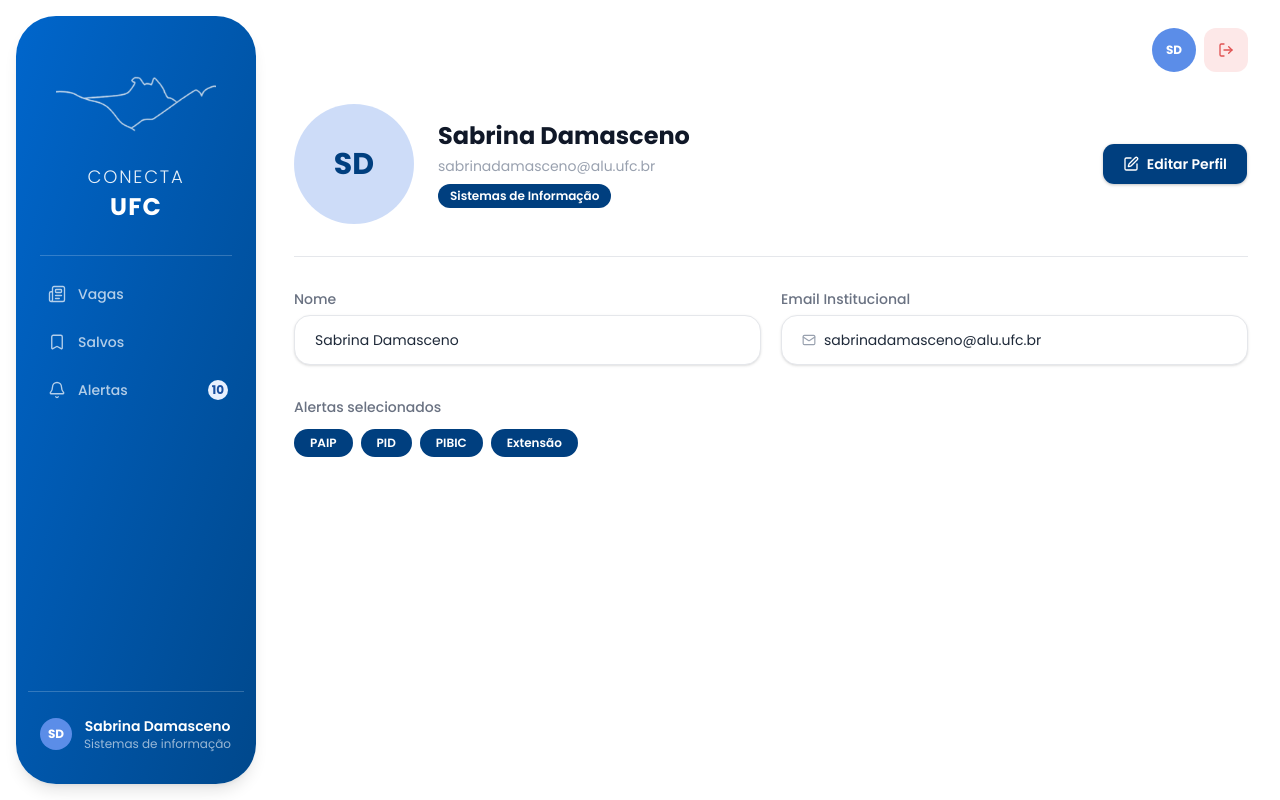
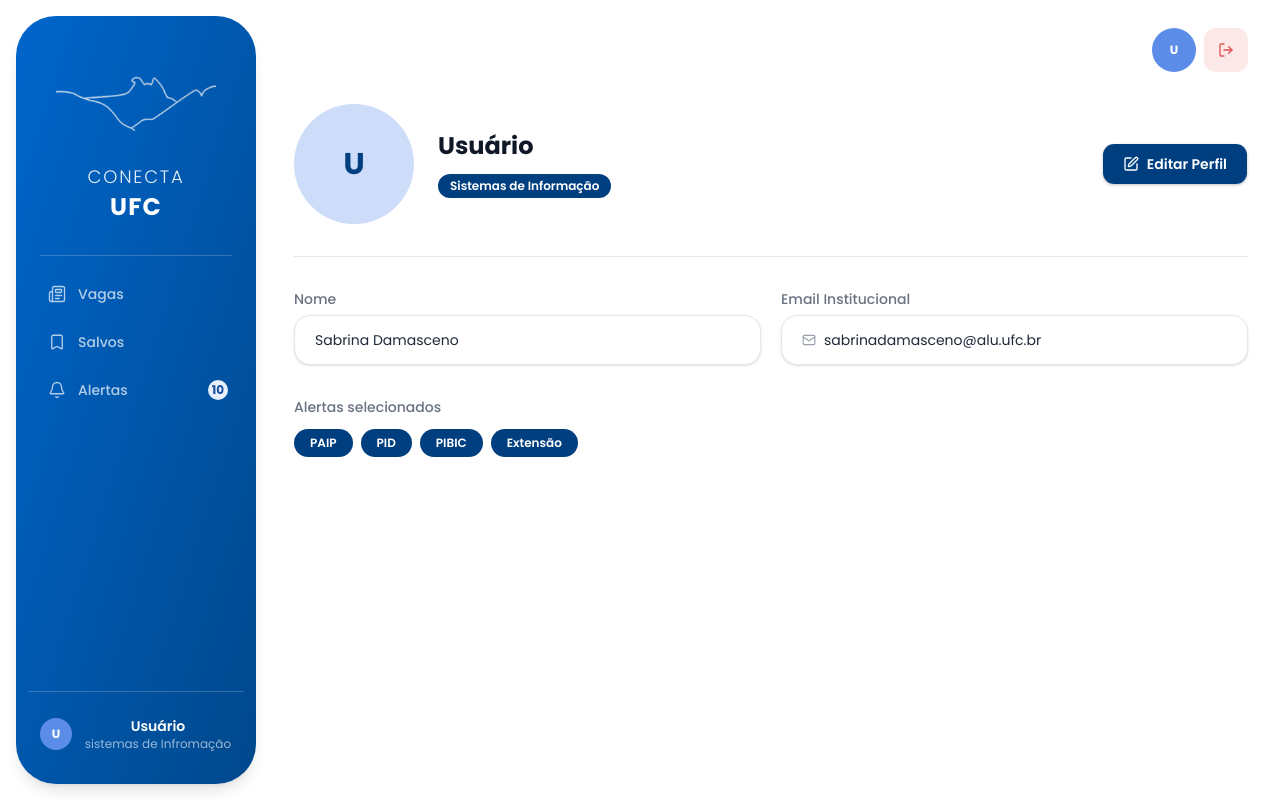
Before and after one commit to SabrinaDamascenoDev/conecta-ufc-frontend, a React (Vite) app: page /perfil in a window 1280 px wide. Built offline with nearby package versions, Linux system fonts and the light colour scheme; no server answers; sample sign-in values are in the browser's storage.

Commit message:
feat: perfil informações

```diff
--- a/src/pages/components/Sidebar.tsx
+++ b/src/pages/components/Sidebar.tsx
@@ -1,8 +1,10 @@
-import { useState } from "react";
-import { Bookmark, Bell, LayoutList, LogOut, Menu, X, Newspaper } from "lucide-react";
+// src/components/Sidebar/index.tsx
+import { useState, useEffect } from "react";
+import { Bookmark, Bell, Menu, X, Newspaper } from "lucide-react";
 import { useNavigate, useLocation } from "react-router-dom";
 import { cn } from "@/lib/utils";
 import logo from "../../assets/logo.png";
+import { getUsuario, type Usuario } from "@/services/usuarioService";
 
 type NavItem = "vagas" | "salvos" | "alertas" | "perfil";
 
@@ -16,17 +18,36 @@ const navItems = [
   { id: "alertas" as NavItem, label: "Alertas", icon: Bell },
 ];
 
+function getInitials(name: string): string {
+  return name
+    .split(" ")
+    .filter(Boolean)
+    .slice(0, 2)
+    .map((n) => n[0].toUpperCase())
+    .join("");
+}
+
 export function Sidebar({ alertasCount = 0 }: SidebarProps) {
   const [open, setOpen] = useState(false);
+  const [usuario, setUsuario] = useState<Usuario | null>(null);
+
   const navigate = useNavigate();
   const location = useLocation();
+  const activeItem = (location.pathname.replace("/", "") || "vagas") as NavItem;
 
-  const activeItem = (location.pathname.replace("/", "") || "vagas") as NavItem;
+  useEffect(() => {
+    getUsuario()
+      .then(setUsuario)
+      .catch(() => {});
+  }, []);
 
   function handleNavigate(item: NavItem) {
     navigate(`/${item}`);
     setOpen(false);
   }
+
+  const nomeExibido = usuario?.preferred_username ?? usuario?.email ?? "Usuário";
+  const iniciais = getInitials(nomeExibido);
 
   return (
     <>
@@ -106,13 +127,16 @@ export function Sidebar({ alertasCount = 0 }: SidebarProps) {
 
         <div className="px-3 pb-6">
           <div className="mx-0 h-px bg-white/20 mb-4" />
-          <button className="flex items-center gap-3 cursor-pointer px-3 py-2 rounded-lg hover:bg-white/10 transition-colors" onClick={() => navigate('/perfil')}>
+          <button
+            className="flex items-center gap-3 cursor-pointer px-3 py-2 rounded-lg hover:bg-white/10 transition-colors w-full"
+            onClick={() => navigate("/perfil")}
+          >
             <div className="w-8 h-8 rounded-full bg-[#5b8de8] flex items-center justify-center text-xs font-bold text-white shrink-0">
-              SD
+              {iniciais || "?"}
             </div>
             <div className="flex-1 min-w-0">
-              <p className="text-sm font-semibold text-white truncate">Sabrina Damasceno</p>
-              <p className="text-xs text-white/60 truncate">Sistemas de informação</p>
+              <p className="text-sm font-semibold text-white truncate">{nomeExibido}</p>
+              <p className="text-xs text-white/60 truncate">sistemas de Infromação</p>
             </div>
           </button>
         </div>
--- a/src/pages/perfil/Perfil.tsx
+++ b/src/pages/perfil/Perfil.tsx
@@ -3,10 +3,33 @@ import Sair from "../components/Dialogs/Sair";
 import { EditarPerfil } from "../components/Dialogs/EditarPeril";
 import { Button } from "@/components/ui/button";
 import { Mail, SquarePen } from "lucide-react";
+import { useEffect, useState } from "react";
+import { getUsuario, type Usuario } from "@/services/usuarioService";
 
 const alertasAtivos = ["PAIP", "PID", "PIBIC", "Extensão"];
 
+function getInitials(name: string): string {
+  return name
+    .split(" ")
+    .filter(Boolean)
+    .slice(0, 2)
+    .map((n) => n[0].toUpperCase())
+    .join("");
+}
+
 export function Perfil() {
+  const [usuario, setUsuario] = useState<Usuario | null>(null);
+
+  useEffect(() => {
+      getUsuario()
+        .then(setUsuario)
+        .catch(() => {});
+    }, []);
+
+    const name = usuario?.preferred_username ?? "Usuário";
+    const email = usuario?.email;
+    const iniciais = getInitials(name)
+
   return (
     <div className="flex min-h-screen bg-white font-sans w-full">
       <Sidebar alertasCount={10} />
@@ -14,7 +37,7 @@ export function Perfil() {
 
         <div className="flex items-center justify-end px-8 pt-7 pb-0 gap-2">
           <div className="w-11 h-11 rounded-full bg-[#5b8de8] flex items-center justify-center text-xs font-bold text-white">
-            SD
+            {iniciais}
           </div>
           <Sair />
         </div>
@@ -22,11 +45,11 @@ export function Perfil() {
         <div className="px-8 pt-8 pb-10 flex flex-col gap-8 ">
           <div className="flex items-center gap-6">
             <div className="w-30 h-30 rounded-full bg-[#5b8de8]/30 flex items-center justify-center text-3xl font-bold text-[#003f7f] shrink-0">
-              SD
+              {iniciais}
             </div>
             <div className="flex flex-col gap-1 flex-1">
-              <h1 className="text-2xl font-bold text-gray-900">Sabrina Damasceno</h1>
-              <p className="text-sm text-gray-400">sabrinadamasceno@alu.ufc.br</p>
+              <h1 className="text-2xl font-bold text-gray-900">{name}</h1>
+              <p className="text-sm text-gray-400">{email}</p>
               <span className="mt-1 inline-flex items-center px-3 py-1 rounded-full bg-[#003f7f] text-white text-xs font-semibold w-fit">
                 Sistemas de Informação
               </span>
--- a/src/services/usuarioService.ts
+++ b/src/services/usuarioService.ts
@@ -10,7 +10,7 @@ export interface Usuario {
 
 
 export async function getUsuario(): Promise<Usuario> {
-    const response = await fetch(`${API_BASE}/usuario/me`, {
+    const response = await fetch(`${API_BASE}/usuarios/me`, {
         headers: {"Content-Type": "application/json", ...loginService.getAuthHeader() },
     });
 
```
